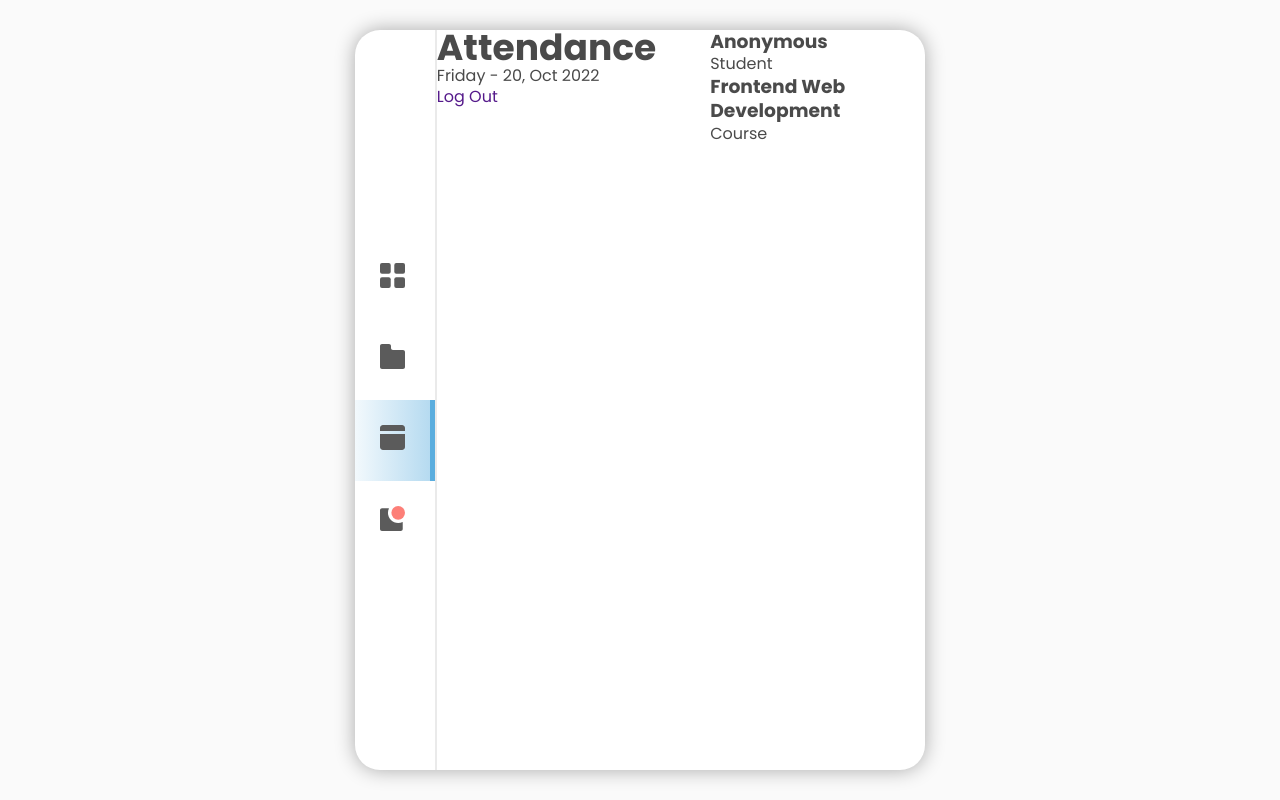
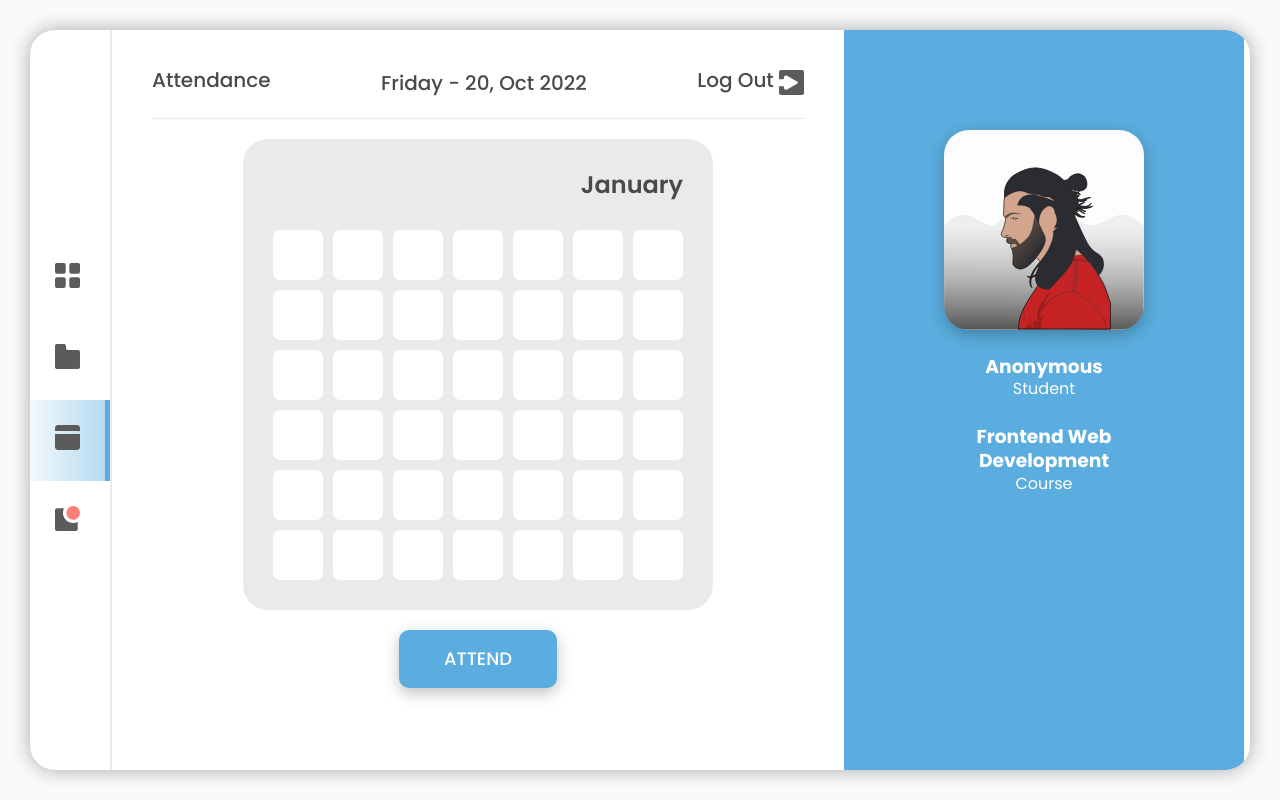
Before and after one commit to Iloritof/technopreneur, a plain HTML site: page assets/page/attendance.html in a window 1280 px wide. Drawn offline with Linux system fonts and the light colour scheme.

Commit message:
added a little res

```diff
--- a/assets/css/app.css
+++ b/assets/css/app.css
@@ -1,7 +1,6 @@
 main {
   display: flex;
   margin: 3rem;
-  flex: 1 1 100%;
   background-color: var(--white);
   max-width: 140rem;
   border-radius: 25px;
@@ -9,6 +8,7 @@ main {
   transition: all 01s;
   box-shadow: var(--main-shadow);
   overflow: hidden;
+  animation: bg-animation 1.5s ease-in;
 }
 
 nav {
@@ -44,4 +44,113 @@ nav {
 
 .board {
   flex: 0 1 60%;
+  padding: 4rem;
 }
+
+.board__header {
+  display: flex;
+  justify-content: space-between;
+  padding-bottom: 2rem;
+  font-size: 2rem;
+  font-weight: 500;
+  border-bottom: 1px solid var(--grey);
+}
+
+.btn--board {
+  vertical-align: middle;
+  line-height: 1;
+}
+
+.btn--board span {
+  vertical-align: super;
+}
+
+.btn--board:hover {
+  border: 2px solid var(--primary);
+}
+
+.board__heading {
+  font-size: 2rem;
+  font-weight: 500;
+}
+
+.board__content {
+  padding-top: 2rem;
+  width: 100%;
+  display: flex;
+  flex-direction: column;
+  justify-content: center;
+  align-items: center;
+}
+
+aside {
+  padding: 10rem;
+  flex: 0 1 28%;
+  color: var(--white);
+  background-color: var(--primary);
+  display: flex;
+  flex-direction: column;
+  text-align: center;
+  align-items: center;
+}
+
+aside > *:not(:last-child) {
+  margin-bottom: 2.5rem;
+}
+
+.user__icon {
+  width: 20rem;
+  height: 20rem;
+  border-radius: 2.5rem;
+  background-image: url(../img/userimg.svg);
+  box-shadow: var(--btn-shadow);
+}
+
+@keyframes bg-animation {
+  from {
+    transform: scale(1.5);
+    opacity: 0;
+  }
+  to {
+    transform: scale(1);
+    opacity: 1;
+  }
+}
+
+.calendar {
+  background-color: var(--grey);
+  border-radius: 2.5rem;
+  padding: 3rem;
+  margin-bottom: 2rem;
+}
+
+.calendar__title {
+  color: var(--grey-dark);
+  font-weight: 600;
+  text-align: right;
+  margin-bottom: 3rem;
+}
+
+.calendar__dates {
+  display: grid;
+  grid-template-columns: repeat(7, minmax(1rem, 5rem));
+  grid-template-rows: repeat(6, minmax(1rem, 5rem));
+  gap: 1rem;
+  font-size: 2rem;
+  font-weight: 500;
+}
+
+.calendar__date {
+  background-color: var(--white);
+  /* border: 1px solid currentColor; */
+  border-radius: 7px;
+}
+
+.calendar__date--curr {
+  background-color: var(--primary);
+  color: var(--white);
+}
+
+.calendar__date--miss {
+  border: 1px solid var(--accent);
+}
--- a/assets/css/sign.css
+++ b/assets/css/sign.css
@@ -102,7 +102,6 @@ main > * {
   justify-content: center;
   align-items: center;
   background-color: var(--white);
-  overflow: hidden;
 }
 
 .sign-form__content {
@@ -113,21 +112,21 @@ main > * {
 }
 
 .sign-form__register {
-  overflow: hidden;
   transition: all 0.7s;
 }
 
 .sign-form__login {
-  overflow: hidden;
   transition: all 0.7s;
 }
 
 .switch:not(:checked) ~ .sign-form .sign-form__login {
   flex: 0 1 0px;
+  overflow: hidden;
 }
 
 .switch:checked ~ .sign-form .sign-form__register {
   flex: 0 1 0px;
+  overflow: hidden;
 }
 
 .sign-form__content h1 {
@@ -205,3 +204,41 @@ main > * {
     transform: scale(1.2);
   }
 }
+
+/***************************************
+****          RESPONSIVE           ****
+***************************************/
+
+@media screen and (max-width: 75em) {
+  html {
+    font-size: 50%;
+  }
+
+  main {
+    flex-direction: column;
+    margin: 2rem;
+    border-radius: 0px;
+  }
+
+  .main__bg {
+    height: 80%;
+    width: auto;
+  }
+
+  .sign-form {
+    padding: 3.5rem 2rem;
+  }
+
+  h1 {
+    font-size: 3.2rem;
+  }
+
+  .btn {
+    padding: 1.4rem 1.6rem;
+  }
+
+  input {
+    font-size: 1.7rem;
+    padding: 0.8rem 1.4rem;
+  }
+}
--- a/assets/css/style.css
+++ b/assets/css/style.css
@@ -16,7 +16,9 @@
   box-sizing: inherit;
 }
 
-a:link {
+a:link,
+a:visited,
+a:active {
   color: inherit;
   text-decoration: none;
 }
@@ -37,9 +39,10 @@ body {
   /* padding: 1rem; */
   background-color: var(--grey-light);
   min-height: 100vh;
-  display: flex;
-  flex-direction: column;
-  align-items: center;
+  display: grid;
+  grid-template-columns: minmax(200px, 140rem);
+  grid-template-rows: minmax(10rem, 100%);
+  justify-content: center;
 }
 
 h1 {
@@ -72,7 +75,8 @@ input:focus-visible {
 *********      BUTTONS      ************
 ***************************************/
 
-.btn {
+.btn,
+.btn:visited {
   display: inline-block;
   padding: 1.7rem 4.5rem;
   color: var(--grey-dark);
@@ -82,14 +86,17 @@ input:focus-visible {
   font-weight: 500;
   text-transform: uppercase;
   box-shadow: var(--btn-shadow);
+  cursor: pointer;
 }
 
-.btn--primary {
+.btn--primary,
+.btn--primary:visited {
   color: var(--white);
   background-color: var(--primary);
 }
 
-.btn--accent {
+.btn--accent,
+.btn--accent:visited {
   color: var(--white);
   background-color: var(--accent);
 }
--- a/assets/page/attendance.html
+++ b/assets/page/attendance.html
@@ -4,6 +4,10 @@
     <meta charset="UTF-8" />
     <meta http-equiv="X-UA-Compatible" content="IE=edge" />
     <meta name="viewport" content="width=device-width, initial-scale=1.0" />
+    <meta
+      name="keywords"
+      content="Tek, Tech, Technololgy, Technopreneur, Teknopreneur, Technopreneurship, Entrepreneur, Web, Web Development, Coding, Programming, Attendance"
+    />
 
     <title>Attendance - Teknopreneur</title>
 
@@ -36,10 +40,65 @@
 
       <section class="board">
         <header class="board__header">
-          <h1>Attendance</h1>
+          <h1 class="board__heading">Attendance</h1>
           <p>Friday - 20, Oct 2022</p>
-          <a href="">Log Out</a>
+          <a href="./sign.html" class="btn--board"
+            ><span> Log Out </span
+            ><img src="../img/icon-logout.svg" alt="icon-logout"
+          /></a>
         </header>
+
+        <section class="board__content">
+          <section class="calendar">
+            <h2 class="calendar__title">January</h2>
+            <div class="calendar__dates">
+              <div class="calendar__date"></div>
+              <div class="calendar__date"></div>
+              <div class="calendar__date"></div>
+              <div class="calendar__date"></div>
+              <div class="calendar__date"></div>
+              <div class="calendar__date"></div>
+              <div class="calendar__date"></div>
+              <div class="calendar__date"></div>
+              <div class="calendar__date"></div>
+              <div class="calendar__date"></div>
+              <div class="calendar__date"></div>
+              <div class="calendar__date"></div>
+              <div class="calendar__date"></div>
+              <div class="calendar__date"></div>
+              <div class="calendar__date"></div>
+              <div class="calendar__date"></div>
+              <div class="calendar__date"></div>
+              <div class="calendar__date"></div>
+              <div class="calendar__date"></div>
+              <div class="calendar__date"></div>
+              <div class="calendar__date"></div>
+              <div class="calendar__date"></div>
+              <div class="calendar__date"></div>
+              <div class="calendar__date"></div>
+              <div class="calendar__date"></div>
+              <div class="calendar__date"></div>
+              <div class="calendar__date"></div>
+              <div class="calendar__date"></div>
+              <div class="calendar__date"></div>
+              <div class="calendar__date"></div>
+              <div class="calendar__date"></div>
+              <div class="calendar__date"></div>
+              <div class="calendar__date"></div>
+              <div class="calendar__date"></div>
+              <div class="calendar__date"></div>
+              <div class="calendar__date"></div>
+              <div class="calendar__date"></div>
+              <div class="calendar__date"></div>
+              <div class="calendar__date"></div>
+              <div class="calendar__date"></div>
+              <div class="calendar__date"></div>
+              <div class="calendar__date"></div>
+            </div>
+          </section>
+
+          <a href="" class="btn btn--primary">Attend</a>
+        </section>
       </section>
 
       <aside>
```
Also changed, not shown: assets/page/dashboard.html (added, +72 -0 lines), assets/page/resources.html (added, +72 -0 lines), assets/page/sign.html (+8 -0 lines), index.html (+34 -0 lines), assets/img/icon-logout.svg (added).
